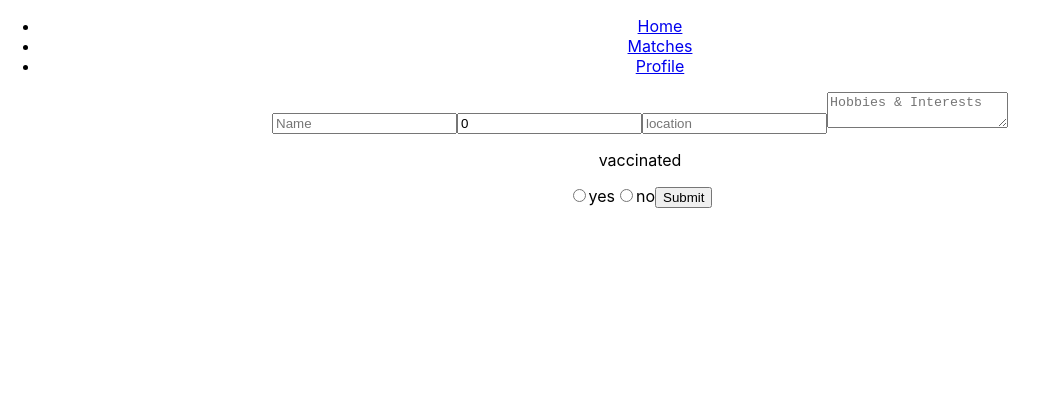
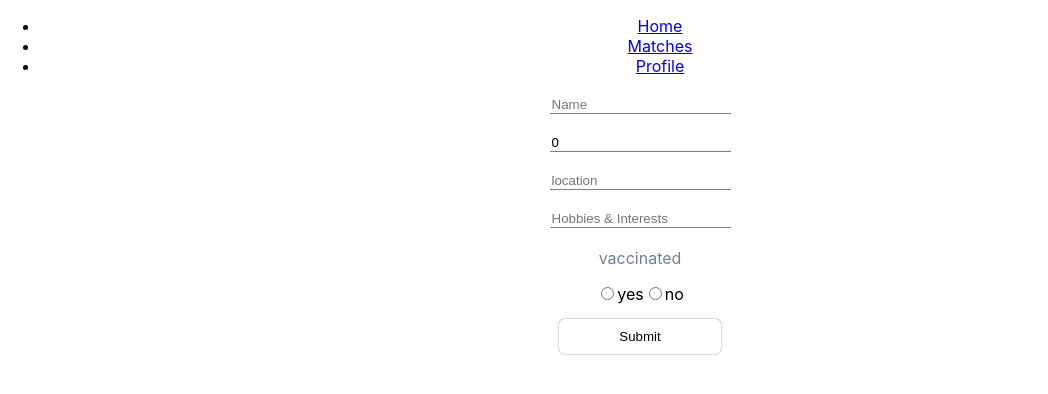
Before and after one commit to nls20/Dating_App_Frontend, a React (Create React App) app: page /profile in a window 1280 px wide. Shown: the top 394 px of the page, without its empty margins (0-1048 px from the left). Built offline with nearby package versions, Linux system fonts and the light colour scheme.

Commit message:
Added a little css

```diff
--- a/src/components/Profile/DisplayInformation.js
+++ b/src/components/Profile/DisplayInformation.js
@@ -1,8 +1,8 @@
 import { useState } from 'react';
 
-const DisplayInformation = ({name, age, location, hobbies, hasBeenSubmitted}) => {
+const DisplayInformation = ({name, age, location, hobbies, vaccinated, hasBeenSubmitted}) => {
 
-  if (!hasBeenSubmitted){
+  if (!hasBeenSubmitted && !vaccinated){
     return null
   }else{
   return (
--- a/src/components/Profile/Form.js
+++ b/src/components/Profile/Form.js
@@ -1,4 +1,4 @@
-import DisplayInformation from "./DisplayInformation"
+import './FromStyling.css'
 import {useState} from 'react'
 
 const Form = ({submitted, hasBeenSubmitted}) => {
@@ -46,12 +46,36 @@ const Form = ({submitted, hasBeenSubmitted}) => {
     return null
   }else{
     return (
-      <form className="setUp-input" onSubmit={handleSubmitForm}>
+      <form className="form" onSubmit={handleSubmitForm}>
 
-      <input type="text" placeholder="Name" value={name} onChange={handleName} required/>
-      <input type="number" placeholder="Age" value={age} onChange={handleAge} required/>
-      <input type="text" placeholder="location" value={location} onChange={handleLocation} required/>
-       <textarea type="text" placeholder="Hobbies & Interests" value={hobbies} onChange={handleHobbies} required/>
+      <input
+      className="setUp-input"
+       type="text"
+       placeholder="Name"
+       value={name}
+       onChange={handleName} required/>
+
+      <input
+      className="setUp-input"
+      type="number"
+      placeholder="Age"
+      value={age}
+      onChange={handleAge} required/>
+
+      <input
+      className="setUp-input"
+      type="text"
+      placeholder="location"
+      value={location}
+      onChange={handleLocation} required/>
+
+       <input
+       className="setUp-input"
+       type="text"
+       placeholder="Hobbies & Interests"
+       value={hobbies}
+       onChange={handleHobbies} required/>
+
        {/* <select>
            <option value="gender" disabled selected hidden>Choose a gender</option>
            {selectGenderOptions}
@@ -60,12 +84,12 @@ const Form = ({submitted, hasBeenSubmitted}) => {
            <option value="gender" disabled selected hidden>Choose a Preference</option>
            {selectGenderPreference}
        </select> */}
-       <p>vaccinated</p>
-       <input type="radio" id="Choice1"
+       <p id="vaccinated">vaccinated</p>
+       <input type="radio" id="Choice"
          name="vaccinated" value={true} onChange={handleVaccinated} required/>
        <label htmlFor="Choice1">yes</label>
 
-      <input type="radio" id="Choice2"
+      <input type="radio" id="Choice"
       name="vaccinated" value={false} onChange={handleVaccinated}/>
      <label htmlFor="Choice2">no</label>
 
--- /dev/null
+++ b/src/components/Profile/FromStyling.css
@@ -0,0 +1,33 @@
+.setUp-input{
+  display: flex;
+  flex-flow: column wrap;
+  justify-content: center;
+  border: none;
+  border-bottom: 1px gray solid;
+  margin: 20px auto;
+}
+
+#button{
+  display: flex;
+  flex-flow: column wrap;
+  justify-content: center;
+  padding: 10px 60px;
+  border: none;
+  background-color: #fff;
+  box-shadow: gray 0 0 2px;
+  border-radius: 6px;
+  margin: 15px auto;
+}
+
+#button:hover{
+  background-color: indianred;
+  color: white;
+}
+
+#vaccinated{
+  color: slategray;
+}
+
+#Choice{
+  padding: 0px 0px;
+}
--- a/src/components/Profile/ProfilePage.js
+++ b/src/components/Profile/ProfilePage.js
@@ -39,7 +39,7 @@ const ProfilePage = ({getFormInformation}) => {
     return (
         <>
         <Form submitted={submitted} hasBeenSubmitted={hasBeenSubmitted} />
-        <DisplayInformation name={name} age={age} location={location} hobbies={hobbies} hasBeenSubmitted={hasBeenSubmitted}/>
+        <DisplayInformation name={name} age={age} location={location} hobbies={hobbies} vaccinated={vaccinated} hasBeenSubmitted={hasBeenSubmitted}/>
         </>
     )
 }
```
